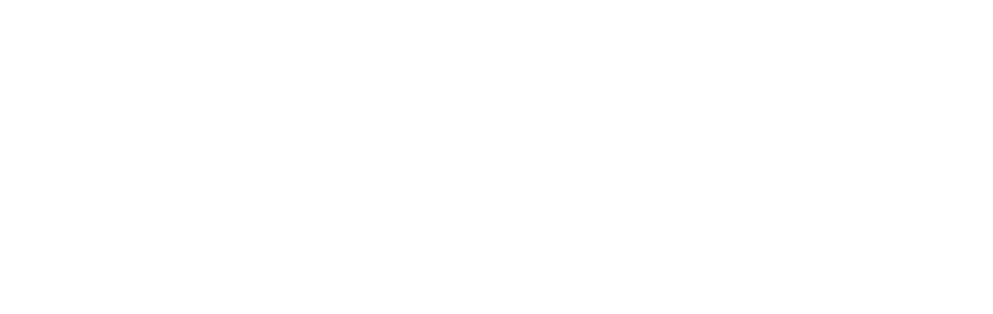
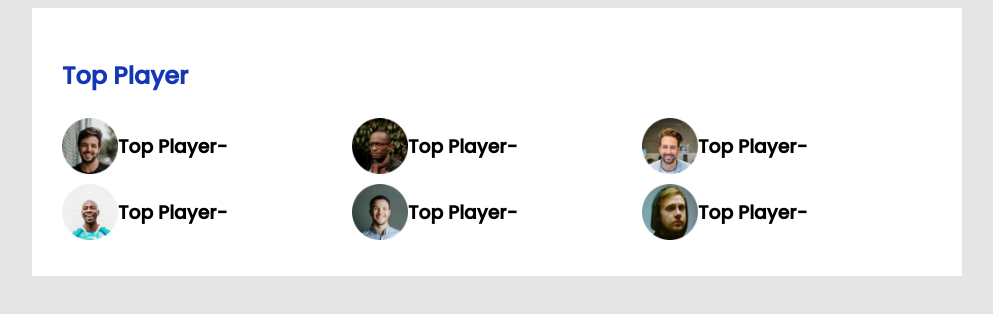
Before and after one commit to senseix21/leader-board-template, a plain HTML site: page index.html in a window 1280 px wide. Shown: the whole page, without its empty margins (143-1136 px from the left). Drawn offline with Linux system fonts and the light colour scheme.

Commit message:
added section

```diff
--- a/index.html
+++ b/index.html
@@ -5,10 +5,58 @@
     <meta charset="UTF-8">
     <meta http-equiv="X-UA-Compatible" content="IE=edge">
     <meta name="viewport" content="width=device-width, initial-scale=1.0">
+    <!-- stylesheet -->
+    <link rel="stylesheet" href="styles/style.css">
     <title>Leaderborad template</title>
+
 </head>
 
 <body>
+    <!-- Header Starts Here -->
+    <header>
+
+    </header>
+    <!-- Header ends -->
+
+    <main>
+        <section class="container">
+            <div class="top-players">
+                <h2 class="section-title">Top Player</h2>
+                <div class="players">
+                    <div class="player">
+                        <img src="images/players/player-1.png" alt="">
+                        <h3 class="player name" class="player name">Top Player-</h3>
+                    </div>
+                    <div class="player">
+                        <img src="images/players/player-2.png" alt="">
+                        <h3 class="player name">Top Player-</h3>
+                    </div>
+                    <div class="player">
+                        <img src="images/players/player-3.png" alt="">
+                        <h3 class="player name">Top Player-</h3>
+                    </div>
+                    <div class="player">
+                        <img src="images/players/player-4.png" alt="">
+                        <h3 class="player name">Top Player-</h3>
+                    </div>
+                    <div class="player">
+                        <img src="images/players/player-5.png" alt="">
+                        <h3 class="player name">Top Player-</h3>
+                    </div>
+                    <div class="player">
+                        <img src="images/players/player-6.png" alt="">
+                        <h3 class="player name">Top Player-</h3>
+                    </div>
+
+                </div>
+            </div>
+
+        </section>
+
+    </main>
+    <!-- Top players and top blogs -->
+
+
 
 </body>
 
--- /dev/null
+++ b/styles/style.css
@@ -0,0 +1,40 @@
+/* Fonts */
+@import url('https://fonts.googleapis.com/css2?family=Poppins:wght@500&display=swap');
+
+/* Common styles/ utilities */
+body {
+    background: #E5E5E5;
+    font-family: 'Poppins', sans-serif;
+}
+
+main {
+    display: flex;
+    justify-content: center;
+}
+
+.container {
+    background-color: #ffffff;
+    width: 870px;
+    padding: 30px;
+
+}
+
+.section-title {
+    color: #1338b3;
+    font-size: 24px;
+}
+
+.players {
+    display: grid;
+    grid-template-columns: repeat(3, 1fr);
+}
+
+.player {
+    display: flex;
+    align-items: center;
+}
+
+.player img {
+    width: 56px;
+    height: 56px;
+}
```
